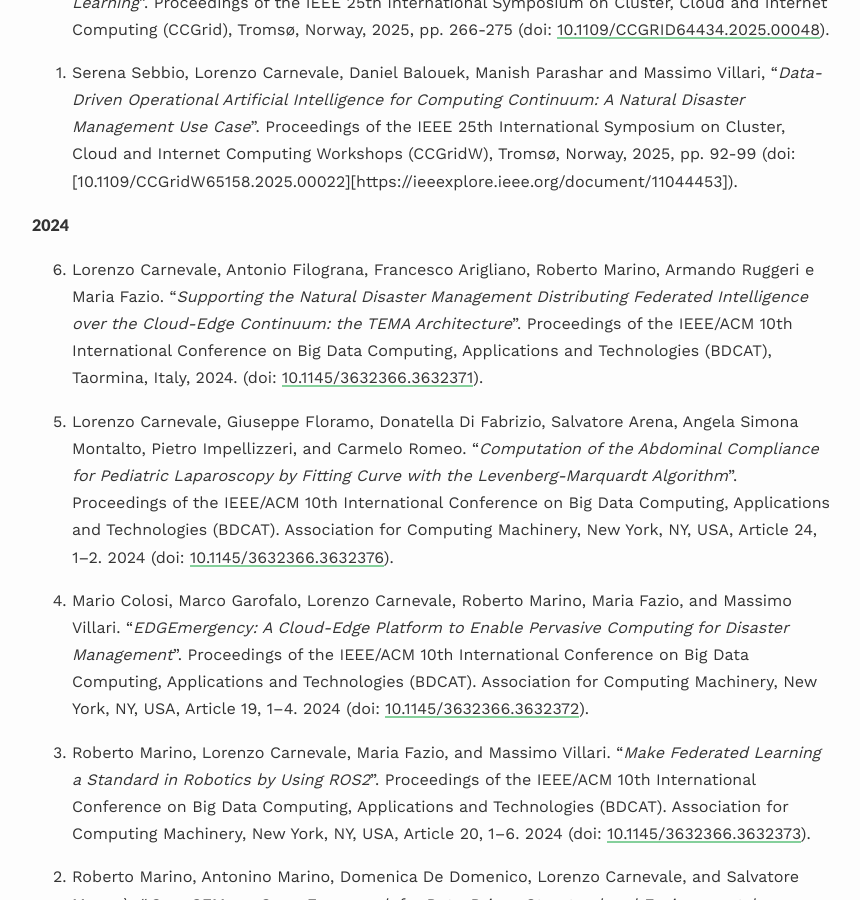
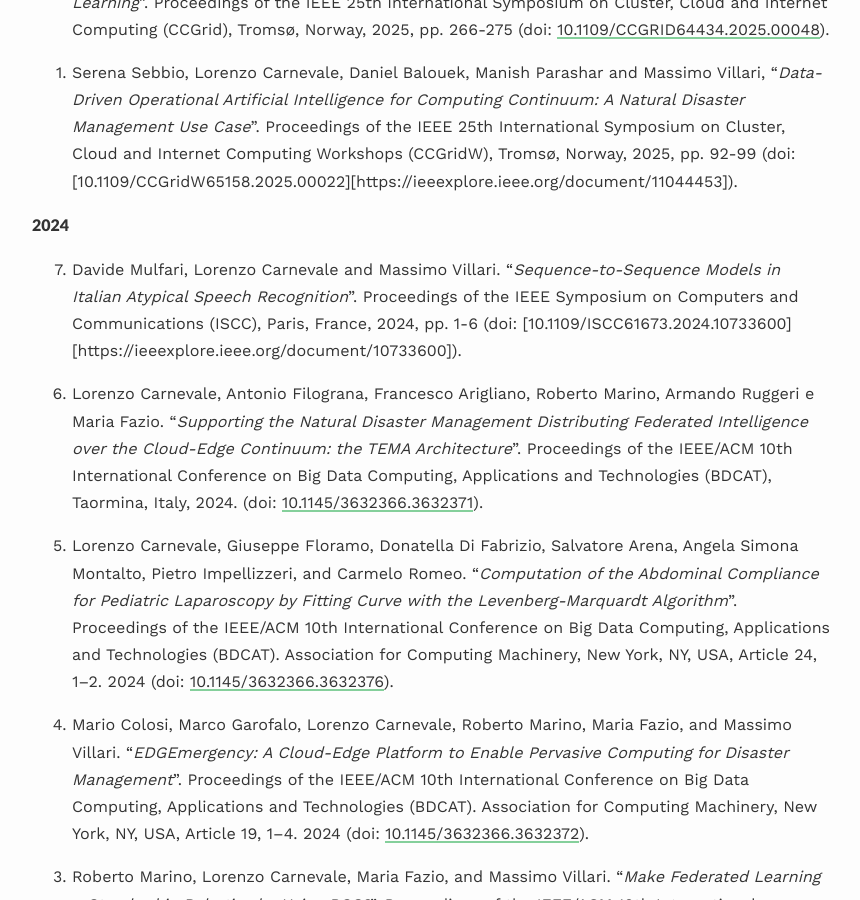
Before and after one commit to lcarnevale/lcarnevale.github.io, a Jekyll site: the page built from _pages/publications.md, in a window 1280 px wide and 900 px high, scrolled down 3340 px. Shown: the whole window, without its empty margins (208-1068 px from the left). Built offline with Jekyll 4.4.1, drawn with Linux system fonts in a browser that asks for light colours; nearby versions of some CDN libraries; some web fonts are replaced.

Commit message:
Add ISCC 2025 published paper

```diff
--- a/_pages/publications.md
+++ b/_pages/publications.md
@@ -75,6 +75,8 @@
 {: reversed="reversed"}
 
 #### 2024
+0. Davide Mulfari, Lorenzo Carnevale and Massimo Villari. "*Sequence-to-Sequence Models in Italian Atypical Speech Recognition*". Proceedings of the IEEE Symposium on Computers and Communications (ISCC), Paris, France, 2024, pp. 1-6 (doi: [10.1109/ISCC61673.2024.10733600][https://ieeexplore.ieee.org/document/10733600]).
+
 0. Lorenzo Carnevale, Antonio Filograna, Francesco Arigliano, Roberto Marino, Armando Ruggeri e Maria Fazio. "*Supporting the Natural Disaster Management Distributing Federated Intelligence over the Cloud-Edge Continuum: the TEMA Architecture*". Proceedings of the IEEE/ACM 10th International Conference on Big Data Computing, Applications and Technologies (BDCAT), Taormina, Italy, 2024. (doi: [10.1145/3632366.3632371](https://doi.org/10.1145/3632366.3632371)).
 
 0. Lorenzo Carnevale, Giuseppe Floramo, Donatella Di Fabrizio, Salvatore Arena, Angela Simona Montalto, Pietro Impellizzeri, and Carmelo Romeo. "*Computation of the Abdominal Compliance for Pediatric Laparoscopy by Fitting Curve with the Levenberg-Marquardt Algorithm*". Proceedings of the IEEE/ACM 10th International Conference on Big Data Computing, Applications and Technologies (BDCAT). Association for Computing Machinery, New York, NY, USA, Article 24, 1–2. 2024 (doi: [10.1145/3632366.3632376](https://doi.org/10.1145/3632366.3632376)).
```
